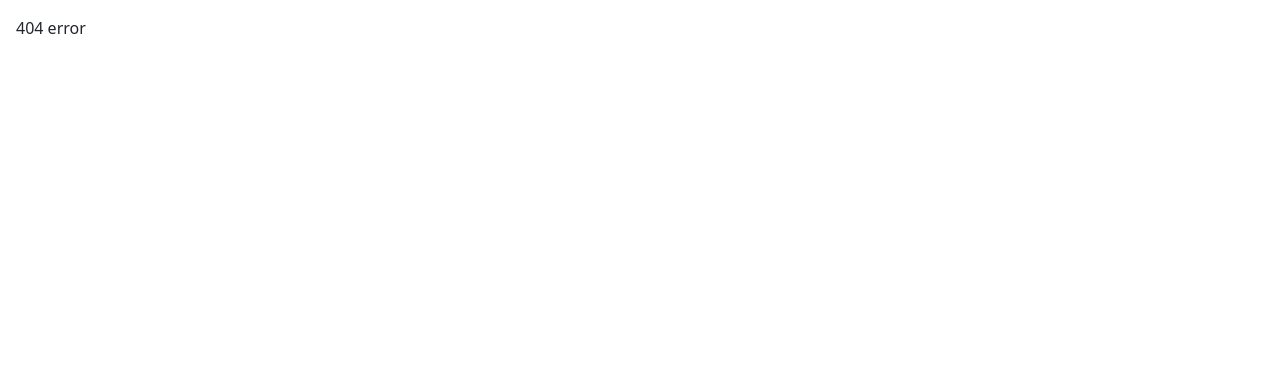
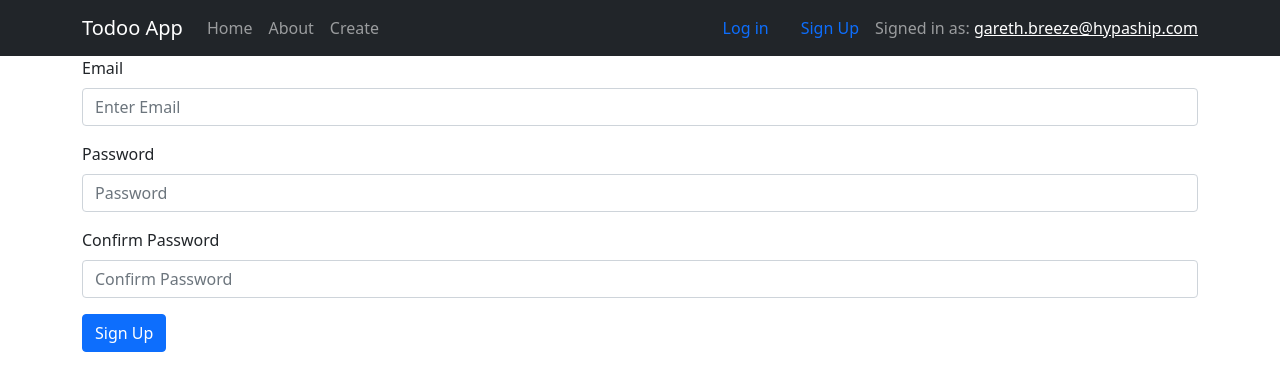
Before and after one commit to garethbreeze1993/react_todo_app_2.0, a React (Create React App) app: page /signup in a window 1280 px wide. Shown: the top 390 px of the page. Built offline with nearby package versions, Linux system fonts and the light colour scheme.

Commit message:
Login and Sign up form completed and linked to backend

```diff
--- /dev/null
+++ b/src/components/Login.js
@@ -0,0 +1,86 @@
+import Nav from "./Navbar"
+import Alert from "react-bootstrap/Alert";
+import Form from "react-bootstrap/Form";
+import Button from "react-bootstrap/Button";
+import Container from "react-bootstrap/Container";
+import React from "react";
+
+
+function Login() {
+    const axios = require('axios').default;
+    const [formValues, setFormValues] = React.useState({formEmail: '', formPassword1: ''})
+    const [formSubmitted, setFormsubmitted] = React.useState(false);
+    const [formError, setFormError] = React.useState(false);
+    const [formErrorMsg, setFormErrorMsg] = React.useState('');
+    // const loggedIn = true;
+
+    function handleSubmit(event, formValues) {
+        event.preventDefault();
+        const bodyFormData = new FormData();
+        bodyFormData.append('username', formValues.formEmail)
+        bodyFormData.append('password', formValues.formPassword1)
+        axios.post('http://127.0.0.1:8000/login', bodyFormData)
+            .then(function (response) {
+                setFormValues({formEmail: '', formPassword1: ''})
+                setFormsubmitted(true)
+                console.log(response);
+                })
+            .catch(function (error) {
+                setFormError(true)
+                if(error.response.status === 401){
+                    setFormErrorMsg('Username or Password is incorrect')
+                }
+                else{
+                    setFormErrorMsg("Error when submitting form. Please try again later.")
+                }
+                console.log(error);
+            });
+
+    }
+
+    function handleChange(event){
+        const {name, value} = event.target
+        setFormValues(prevState => {
+            return {...prevState,
+                    [name]: value}})
+        if(formSubmitted){
+            setFormsubmitted(false)
+        }
+        if(formError){
+            setFormError(false)
+        }
+    }
+
+    return (
+        <main>
+            <Nav />
+            <Container>
+                  {formSubmitted ? <Alert variant={"success"}>Successfully logged in!</Alert>
+                      :
+                      <div>
+                          {formError && <Alert variant={"danger"}>{formErrorMsg}</Alert>}
+                          <Form onSubmit={(event) => {handleSubmit(event, formValues)}}>
+                              <Form.Group className="mb-3" controlId="formEmail">
+                                  <Form.Label>Email</Form.Label>
+                                  <Form.Control type="email" placeholder="Enter Email" value={formValues['formEmail']} name={"formEmail"}
+                                                onChange={handleChange} />
+                              </Form.Group>
+
+                              <Form.Group className="mb-3" controlId="formPassword1">
+                                <Form.Label>Password</Form.Label>
+                                <Form.Control type="password" placeholder="Password" value={formValues['formPassword1']}
+                                              name={"formPassword1"} onChange={handleChange} />
+                              </Form.Group>
+
+                            <Button variant="primary" type="submit">
+                              Login
+                            </Button>
+                          </Form>
+                      </div>
+                  }
+              </Container>
+        </main>
+  );
+}
+
+export default Login;
--- a/src/components/Navbar.js
+++ b/src/components/Navbar.js
@@ -16,6 +16,8 @@ function NavComponent() {
       <Nav.Link href="/create">Create</Nav.Link>
     </Nav>
       <Navbar.Collapse className="justify-content-end">
+        <Nav.Link href="/login">Log in</Nav.Link>
+        <Nav.Link href="/signup">Sign Up</Nav.Link>
       <Navbar.Text>
         Signed in as: <a href="#login">gareth.breeze@hypaship.com</a>
       </Navbar.Text>
--- /dev/null
+++ b/src/components/SignUp.js
@@ -0,0 +1,84 @@
+import Nav from "./Navbar"
+import Alert from "react-bootstrap/Alert";
+import Form from "react-bootstrap/Form";
+import Button from "react-bootstrap/Button";
+import Container from "react-bootstrap/Container";
+import React from "react";
+
+function SignUp() {
+    const axios = require('axios').default;
+    const [formValues, setFormValues] = React.useState({formEmail: '', formPassword1: '', formPassword2: ''})
+    const [formSubmitted, setFormsubmitted] = React.useState(false);
+    const [formError, setFormError] = React.useState(false);
+    const [formErrorMsg, setFormErrorMsg] = React.useState('');
+
+    function handleSubmit(event, formValues) {
+        event.preventDefault();
+        if(formValues.formPassword1 !== formValues.formPassword2){
+            setFormError(true);
+            setFormErrorMsg("Passwords need to match")
+            return
+        }
+        let dataObject = {email: formValues.formEmail, password: formValues.formPassword1}
+
+        axios.post('http://127.0.0.1:8000/users', dataObject)
+            .then(function (response) {
+                setFormValues({formEmail: '', formPassword1: '', formPassword2: ''})
+                setFormsubmitted(true)
+                console.log(response);
+                })
+            .catch(function (error) {
+                setFormError(true)
+                setFormErrorMsg("Error when submitting form. Please try again later.")
+                console.log(error);
+            });
+
+    }
+
+    function handleChange(event){
+        const {name, value} = event.target
+        setFormValues(prevState => {
+            return {...prevState,
+                    [name]: value}})
+        if(formSubmitted){
+            setFormsubmitted(false)
+        }
+        if(formError){
+            setFormError(false)
+        }
+    }
+      return (
+        <main>
+            <Nav />
+            <Container>
+                      {formSubmitted && <Alert variant={"success"}><a href={"/login"}>Successfully signed up! Please click the link to Log in</a></Alert>}
+                      {formError && <Alert variant={"danger"}>{formErrorMsg}</Alert>}
+                      <Form onSubmit={(event) => {handleSubmit(event, formValues)}}>
+                          <Form.Group className="mb-3" controlId="formEmail">
+                              <Form.Label>Email</Form.Label>
+                              <Form.Control type="email" placeholder="Enter Email" value={formValues['formEmail']} name={"formEmail"}
+                                            onChange={handleChange} />
+                          </Form.Group>
+
+                          <Form.Group className="mb-3" controlId="formPassword1">
+                            <Form.Label>Password</Form.Label>
+                            <Form.Control type="password" placeholder="Password" value={formValues['formPassword1']}
+                                          name={"formPassword1"} onChange={handleChange} />
+                          </Form.Group>
+
+                          <Form.Group className="mb-3" controlId="formPassword2">
+                            <Form.Label>Confirm Password</Form.Label>
+                            <Form.Control type="password" placeholder="Confirm Password" value={formValues['formPassword2']}
+                                          name={"formPassword2"} onChange={handleChange} />
+                          </Form.Group>
+
+                        <Button variant="primary" type="submit">
+                          Sign Up
+                        </Button>
+                      </Form>
+                  </Container>
+        </main>
+      );
+}
+
+export default SignUp;
--- a/src/index.js
+++ b/src/index.js
@@ -6,7 +6,9 @@ import App from './App';
 import About from "./components/About";
 import Create from "./components/Create";
 import HTTP404 from "./components/HTTP404";
+import Login from "./components/Login";
 import TaskDetail from "./components/TaskDetail";
+import SignUp from "./components/SignUp";
 
 import reportWebVitals from './reportWebVitals';
 
@@ -19,6 +21,8 @@ root.render(
               <Route path="/about" element={<About />} />
               <Route path="/create" element={<Create />} />
               <Route path="tasks/:taskID" element={<TaskDetail />} />
+              <Route path="/login" element={<Login />} />
+              <Route path="/signup" element={<SignUp />} />
               <Route path="*" element={<HTTP404 />} />
             </Routes>
       </BrowserRouter>
```
Also changed, not shown: src/thingstodo.txt.
